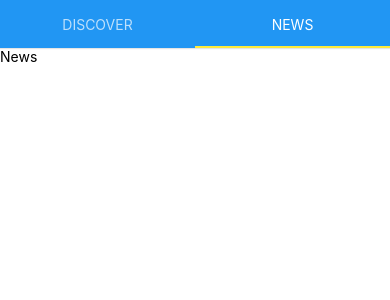
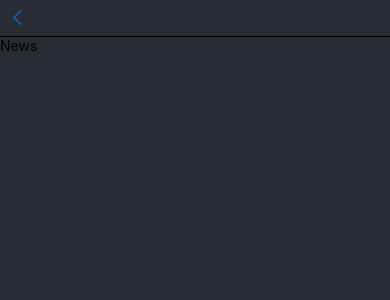
Before and after one commit to abdelrahmannasr/news-app, a React Native app: screen / in a window 390 px wide. Shown: the top 300 px of the page. Built offline with nearby package versions, Linux system fonts and the light colour scheme.

Commit message:
Introduce TopNavigation component

```diff
--- a/App.tsx
+++ b/App.tsx
@@ -3,7 +3,7 @@ import NewsTabs from "./components/NewsTabs";
 
 const App = () => {
   return (
-    <View style={styles.container}>
+    <View style={{ ...styles.container, backgroundColor: "#282c35" }}>
       <NewsTabs />
     </View>
   );
--- a/components/NewsTabs.tsx
+++ b/components/NewsTabs.tsx
@@ -3,6 +3,7 @@ import { View, Text, useWindowDimensions } from "react-native";
 import { SceneMap, TabView } from "react-native-tab-view";
 import DiscoverScreen from "../screens/DiscoverScreen";
 import NewsScreen from "../screens/NewsScreen";
+import TopNavigation from "./TopNavigation";
 
 const NewsTabs = () => {
   const layout = useWindowDimensions();
@@ -23,6 +24,7 @@ const NewsTabs = () => {
       renderScene={renderScene}
       onIndexChange={setIndex}
       initialLayout={{ width: layout.width }}
+      renderTabBar={() => <TopNavigation index={index} setIndex={setIndex} />}
     />
   );
 };
--- /dev/null
+++ b/components/TopNavigation.tsx
@@ -0,0 +1,47 @@
+import React from "react";
+import { View, Text, StyleSheet, TouchableOpacity } from "react-native";
+import { MaterialCommunityIcons, SimpleLineIcons } from "@expo/vector-icons";
+
+const TopNavigation = ({ index, setIndex }) => {
+  return (
+    <View style={{ ...styles.container, backgroundColor: "#282c35" }}>
+      {index === 0 ? (
+        <TouchableOpacity style={styles.left}>
+          <Text style={{ ...styles.text, color: "lightgrey" }}>
+            <MaterialCommunityIcons
+              name="theme-light-dark"
+              size={24}
+              color="#007fff"
+            />
+          </Text>
+        </TouchableOpacity>
+      ) : (
+        <TouchableOpacity>
+          <SimpleLineIcons name="arrow-left" size={15} color="#007fff" />
+        </TouchableOpacity>
+      )}
+    </View>
+  );
+};
+
+const styles = StyleSheet.create({
+  container: {
+    flexDirection: "row",
+    justifyContent: "space-between",
+    padding: 10,
+    alignItems: "center",
+    borderBottomColor: "black",
+    borderBottomWidth: 0.5
+  },
+  left: {
+    flexDirection: "row",
+    alignItems: "center",
+    width: 80,
+    justifyContent: "space-between"
+  },
+  text: {
+    fontSize: 16
+  }
+});
+
+export default TopNavigation;
--- a/package.json
+++ b/package.json
@@ -10,14 +10,15 @@
     "eject": "expo eject"
   },
   "dependencies": {
+    "@expo/vector-icons": "^12.0.5",
     "expo": "~44.0.0",
     "expo-status-bar": "~1.2.0",
     "react": "17.0.1",
     "react-dom": "17.0.1",
     "react-native": "0.64.3",
+    "react-native-pager-view": "5.4.9",
     "react-native-tab-view": "^3.1.1",
-    "react-native-web": "0.17.1",
-    "react-native-pager-view": "5.4.9"
+    "react-native-web": "0.17.1"
   },
   "devDependencies": {
     "@babel/core": "^7.12.9",
```
Also changed, not shown: 1 other file (tests, documents, lock files or other folders).
